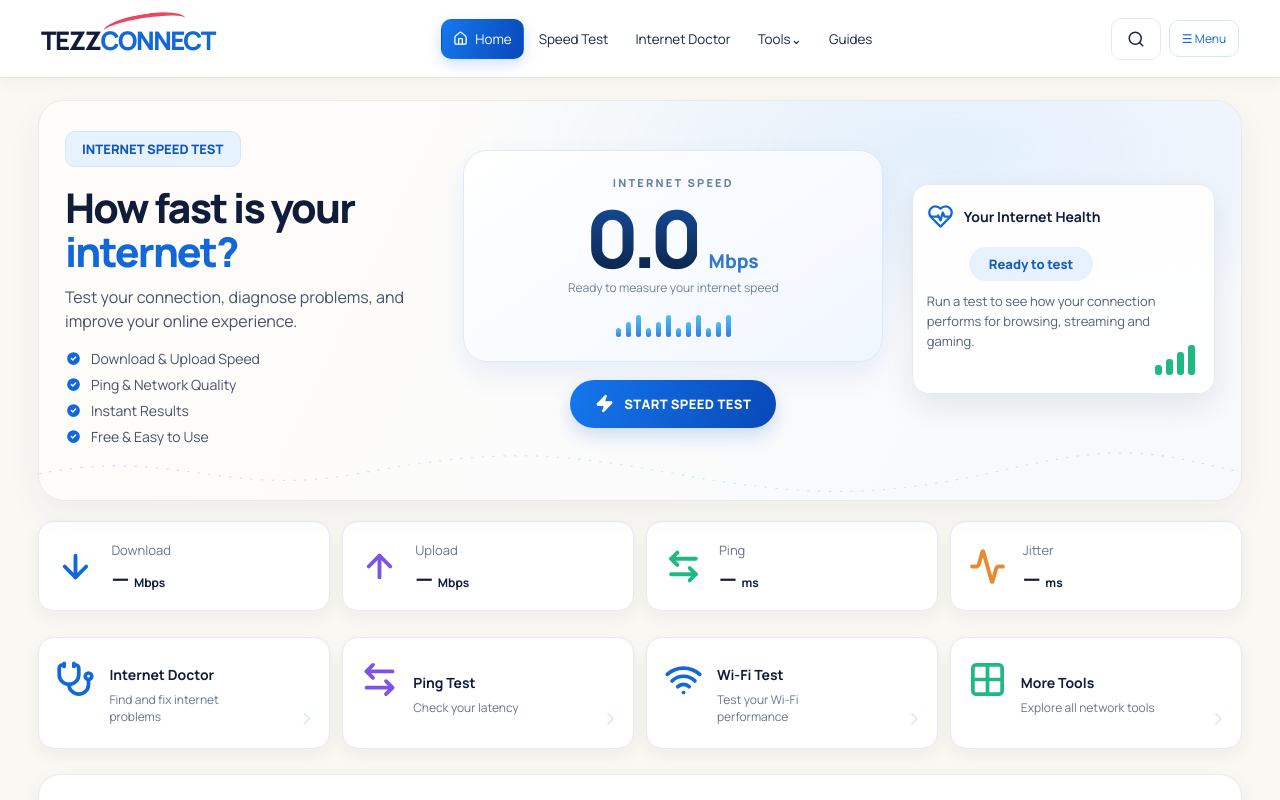
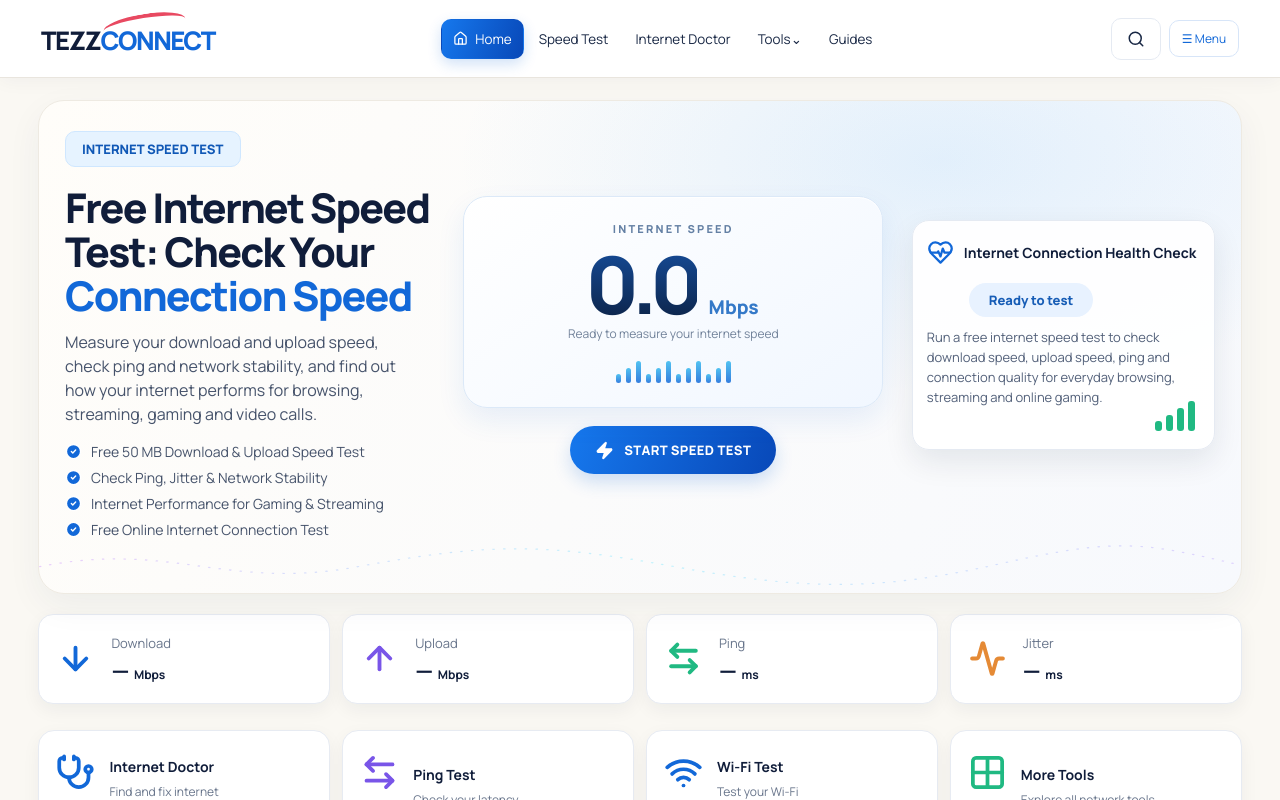
Before and after one commit to svish4934/tezz-connect, a React (Vite) app: page / in a window 1280 px wide. Shown: the top 800 px of the page. Built offline with nearby package versions, Linux system fonts and the light colour scheme.

Commit message:
Improve homepage copy with natural SEO search phrases

```diff
--- a/src/App.tsx
+++ b/src/App.tsx
@@ -264,9 +264,9 @@ function App() {
           <section className="tezz-hero">
             <div className="tezz-hero-copy">
               <span className="tezz-pill">INTERNET SPEED TEST</span>
-              <h1>How fast is your <em>internet?</em></h1>
-              <p>Test your connection, diagnose problems, and improve your online experience.</p>
-              <ul><li><CheckCircle2 size={17}/> Download & Upload Speed</li><li><CheckCircle2 size={17}/> Ping & Network Quality</li><li><CheckCircle2 size={17}/> Instant Results</li><li><CheckCircle2 size={17}/> Free & Easy to Use</li></ul>
+              <h1>Free Internet Speed Test: Check Your <em>Connection Speed</em></h1>
+              <p>Measure your download and upload speed, check ping and network stability, and find out how your internet performs for browsing, streaming, gaming and video calls.</p>
+              <ul><li><CheckCircle2 size={17}/> Free 50 MB Download & Upload Speed Test</li><li><CheckCircle2 size={17}/> Check Ping, Jitter & Network Stability</li><li><CheckCircle2 size={17}/> Internet Performance for Gaming & Streaming</li><li><CheckCircle2 size={17}/> Free Online Internet Connection Test</li></ul>
             </div>
             <div className="tezz-meter-wrap tezz-digital-wrap" id="tezz-speed-test">
               <div className="tezz-digital-meter" aria-live="polite">
@@ -279,7 +279,7 @@ function App() {
               {state==='running'&&<div className="tezz-live-progress"><span>{testPhase}</span><span className="tezz-progress-value">{Math.round(progress)}%</span>{testPhase.includes('upload')?<strong>{(uploadBytes/1_000_000).toFixed(1)} / 50 MB · {uploadLiveSpeed.toFixed(1)} Mbps</strong>:testPhase.includes('download')?<strong>{(downloadBytes/1_000_000).toFixed(1)} / 50 MB</strong>:null}</div>}
               {state==='error'&&<div className="tezz-live-progress error-note">Test unavailable — check Worker deployment.</div>}
             </div>
-            <div className="tezz-health-card"><div className="tezz-health-title"><HeartPulse size={27}/><strong>Your Internet Health</strong></div><span className={`tezz-health-badge ${result?'':'pending'}`}>{result?quality:'Ready to test'}</span><p>{result?'Your connection has been measured. Review your results for browsing, streaming and gaming.':'Run a test to see how your connection performs for browsing, streaming and gaming.'}</p><div className="tezz-signal-bars"><i/><i/><i/><i/></div></div>
+            <div className="tezz-health-card"><div className="tezz-health-title"><HeartPulse size={27}/><strong>Internet Connection Health Check</strong></div><span className={`tezz-health-badge ${result?'':'pending'}`}>{result?quality:'Ready to test'}</span><p>{result?'Your internet speed and connection quality have been measured. Review your download, upload, latency and stability results for browsing, streaming, gaming and video calls.':'Run a free internet speed test to check download speed, upload speed, ping and connection quality for everyday browsing, streaming and online gaming.'}</p><div className="tezz-signal-bars"><i/><i/><i/><i/></div></div>
             <div className="tezz-wave" aria-hidden="true"><svg viewBox="0 0 1000 90" preserveAspectRatio="none"><defs><linearGradient id="wave-spectrum"><stop stopColor="#a12bff"/><stop offset=".5" stopColor="#00d8ff"/><stop offset="1" stopColor="#8a48ff"/></linearGradient></defs><path d="M0 48 C110 4 155 88 265 48 S420 8 530 48 S700 88 800 43 S920 8 1000 45" fill="none" stroke="url(#wave-spectrum)" strokeWidth="2" strokeDasharray="2 7"/></svg></div>
           </section>
           <section className="tezz-stat-grid">
```
